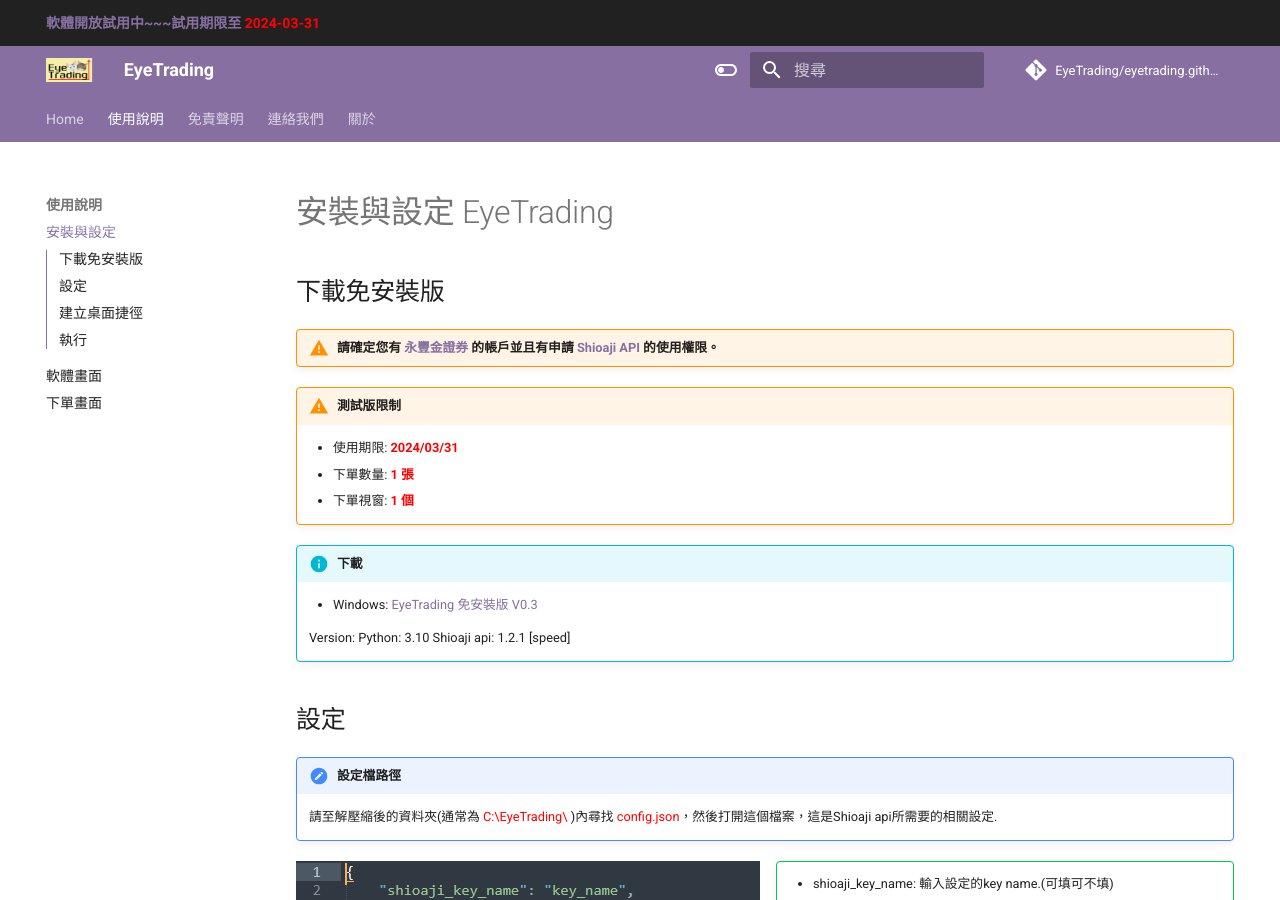
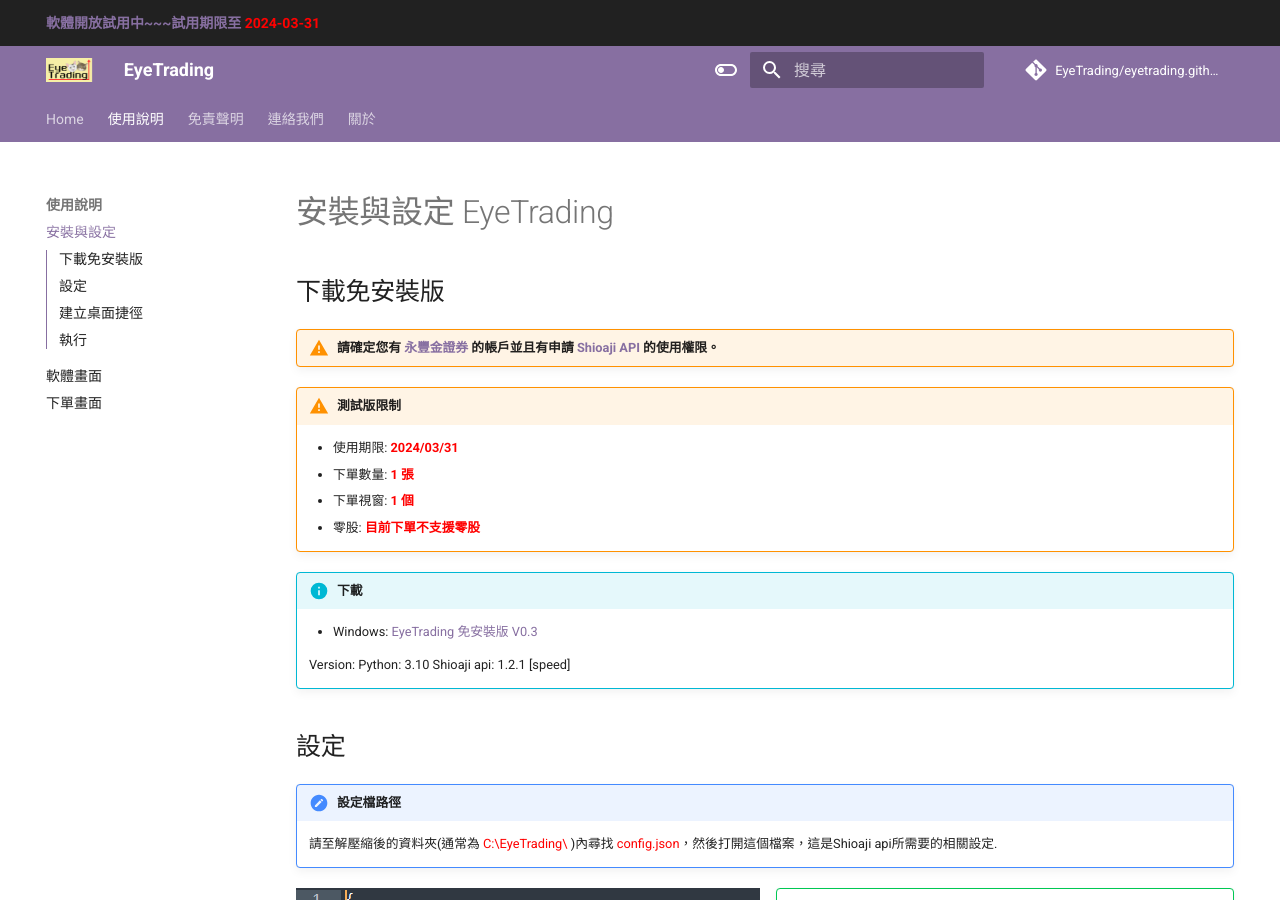
Before and after one commit to EyeTrading/eyetrading.github.io, an MkDocs documentation site: the page built from docs/guides/index.md, in a window 1280 px wide and 900 px high. Built offline with MkDocs 1.6.1 and Material for MkDocs 9.7.7, drawn with Linux system fonts in a browser that asks for light colours; comment, search, counter and statistics services are not loaded.

Commit message:
Update index.md

```diff
--- a/docs/guides/index.md
+++ b/docs/guides/index.md
@@ -11,6 +11,7 @@
     - 使用期限: <span style="color:red;font-weight:bold"> 2024/03/31</span>
     - 下單數量: <span style="color:red;font-weight:bold"> 1 張</span>
     - 下單視窗: <span style="color:red;font-weight:bold"> 1 個</span>
+    - 零股: <span style="color:red;font-weight:bold"> 目前下單不支援零股</span>
 
 !!! info "下載"
 
```
